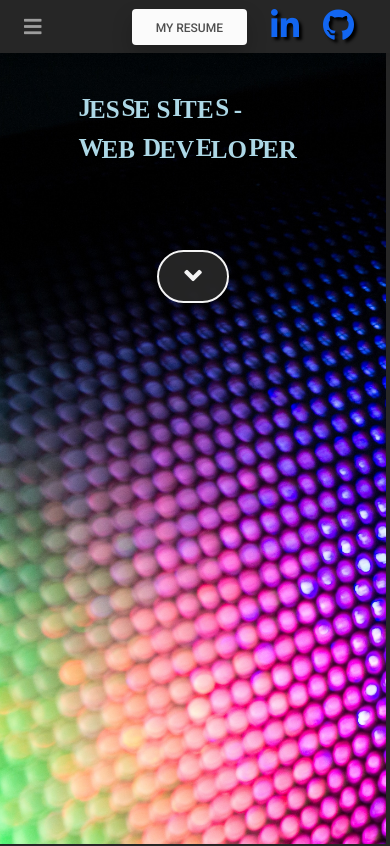
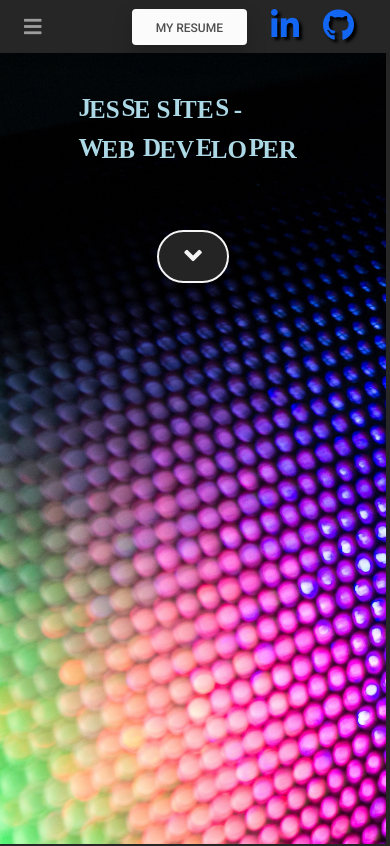
Before and after one commit to jesse318s/jesse-sites, a React (Create React App) app: page / in a window 390 px wide. Shown: the top 846 px of the page. Built offline with nearby package versions, Linux system fonts and the light colour scheme.

Commit message:
improved media queries

```diff
--- a/src/App.scss
+++ b/src/App.scss
@@ -83,9 +83,8 @@
 
   .blink {
     position: relative;
-    bottom: 160px;
+    bottom: 180px;
   }
-
 }
 
 // phone media query
```
